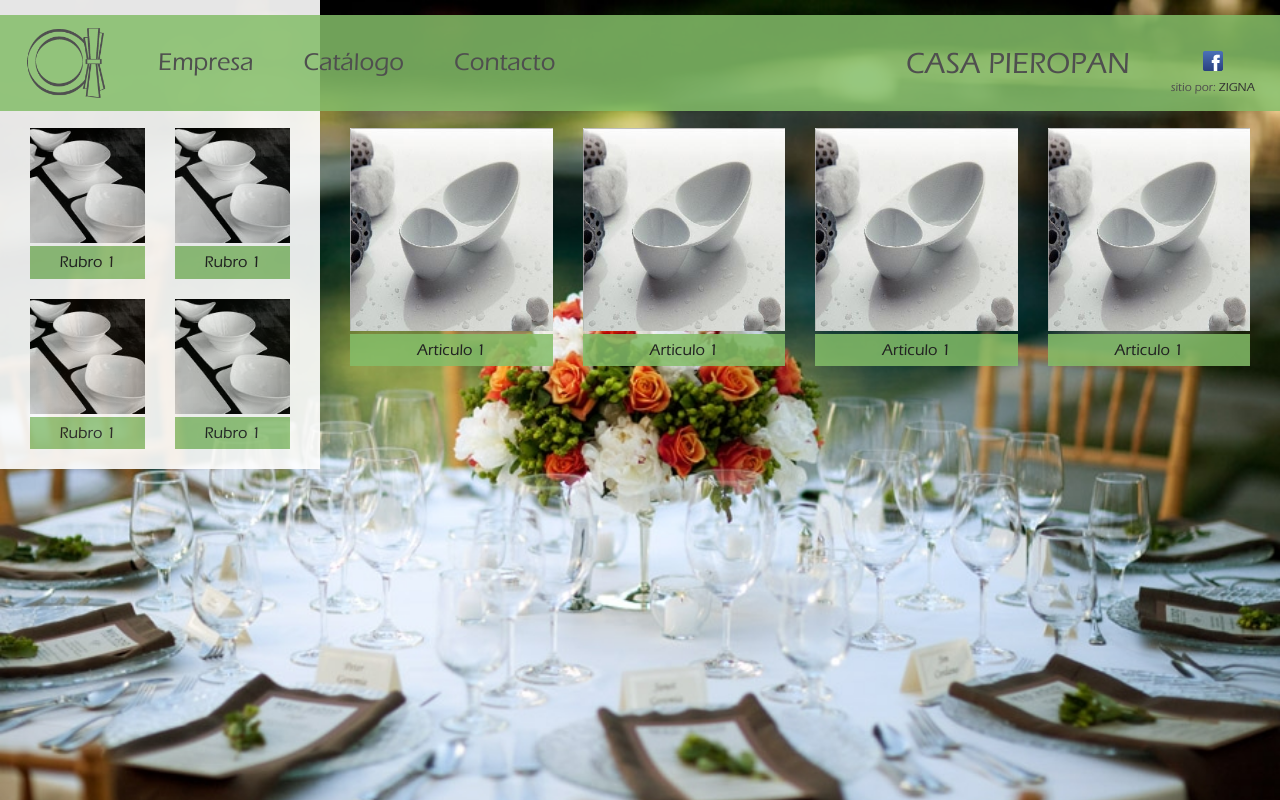
After one commit to ZignaWeb/Pieropan, a PHP site: page /catalogoTest.html in a window 1280 px wide. The commit adds this page. Run offline with PHP 8.4, Linux system fonts and the light colour scheme; some libraries are stand-ins or nearby versions.

Commit message:
final version

```diff
--- /dev/null
+++ b/catalogoTest.html
@@ -0,0 +1,146 @@
+<!doctype html>
+<html class="no-js" lang="en">
+    <head>
+        <meta charset="utf-8" />
+        <meta name="viewport" content="width=device-width, initial-scale=1.0" />
+        <title>Casa Pieropan - Inicio</title>
+        <link rel="stylesheet" href="r/css/normalize.css"/>
+        <link rel="stylesheet" href="r/css/foundation.css" />
+        <link rel="stylesheet" href="r/css/slidebars.css" />
+        <link rel="stylesheet" href="r/css/zigna.css" />
+        <script src="r/js/modernizr.js"></script>
+    </head>
+    <style>
+    </style>
+    <body id="test" class="home">
+      <header class="">
+      <div id='cssmenu' class="show-for-medium-up">
+        <ul>
+            <li class="has-sub"><a class="no-hover" href="index.php"><img class="logo" src="r/img/logo2.png"></a></li>
+            <li class='has-sub'><a href='empresa.php'><span class="menu-section">Empresa</span></a>
+            </li>
+            <li class='has-sub'><a href='catalogo.php'><span class="menu-section">Catálogo</span></a>
+              <ul>
+                 <li><a href='#'><span>Rubro 1</span></a></li>
+                 <li><a href='#'><span>Rubro 1</span></a></li>
+                 <li><a href='#'><span>Rubro 1</span></a></li>
+                 <li class='last'><a href='#'><span>Rubro 4</span></a></li>
+              </ul>
+            </li>
+            <li class='last'><a href='contacto.php'><span class="menu-section">Contacto</span></a></li>
+            <span class="text-center brand">CASA PIEROPAN</span>
+            <div class="text-center social-media">
+               <a href="#"><img src="r/img/webicon-facebook-s.png"></a>
+               <br /><span style="font-size:12px;">sitio por: <a href="http://www.zigna.com.ar" target="_blank">ZIGNA</a></span>
+           </div>
+        </ul>
+        </div>
+
+        <div class="small-12 custom-nav show-for-small-only">
+            <nav class="small-12 column">
+                <div class="small-2 column">
+                <a href="#" class="sb-toggle-left">Menu</a>
+                </div>
+                <div class="small-8 text-center column">
+                <span>Casa Pieropan</span>
+                </div>
+                <div class="small-2 column text-center small-font">
+                <a href="#"><img src="r/img/webicon-facebook-s.png"></a>
+                <br />
+                <span><a href="http://www.zigna.com.ar">ZIGNA</a></span>
+                </div>
+            </nav>
+        </div>
+
+
+        <div class="show-for-small-only sb-slidebar sb-left sb-width-thin">
+            <ul>
+                <li><a href="index.php">Inicio</a></li>
+                <li><a href="empresa.php">Empresa</a></li>
+                <li><a href="catalogo.php">Catálogo</a></li>
+                <li><a href="contacto.php">Contacto</a></li>
+            </ul>
+        </div>
+      </header>
+      <section class="small-12">
+      <article id="side" class="small-4 medium-4 large-3 column">
+          <div class="wrap-thumbs small-12">
+          	<div class="small-12 large-6 column text-center">
+            	<a href="#" class="text-center">
+                    <img src="r/img/rubro-1.jpg">
+                    <h6 class="panel">
+                    Rubro 1
+                    </h6>
+            	</a>
+            </div>
+            <div class="small-12 large-6 column text-center">
+            	<a href="#">
+                    <img src="r/img/rubro-1.jpg">
+                    <h6 class="panel">
+                    Rubro 1
+                    </h6>
+            	</a>
+            </div>
+            <div class="small-12 large-6 column text-center">
+            	<a href="#">
+                    <img src="r/img/rubro-1.jpg">
+                    <h6 class="panel">
+                    Rubro 1
+                    </h6>
+            	</a>
+            </div>
+            <div class="small-12 large-6 column text-center">
+            	<a href="#">
+                    <img src="r/img/rubro-1.jpg">
+                    <h6 class="panel">
+                    Rubro 1
+                    </h6>
+            	</a>
+            </div>
+          </div>
+      </article>
+      <article class="small-8 medium-8 large-9 column text-center">
+        <div class="small-12 medium-6 large-3 column text-center">
+            <a href="#">
+                <img src="r/img/articulo-1.jpg">
+                <h6 class="panel">
+                Articulo 1
+                </h6>
+            </a>
+        </div>
+        <div class="small-12 medium-6 large-3 column text-center">
+            <a href="#">
+                <img src="r/img/articulo-1.jpg">
+                <h6 class="panel">
+                Articulo 1
+                </h6>
+            </a>
+        </div>
+        <div class="small-12 medium-6 large-3 column text-center">
+            <a href="#">
+                <img src="r/img/articulo-1.jpg">
+                <h6 class="panel">
+                Articulo 1
+                </h6>
+            </a>
+        </div>
+        <div class="small-12 medium-6 large-3 column text-center">
+            <a href="#">
+                <img src="r/img/articulo-1.jpg">
+                <h6 class="panel">
+                Articulo 1
+                </h6>
+            </a>
+        </div>
+      </article>
+      </section>
+    <script src="r/js/vendor/jquery.js"></script>
+    <script src="r/js/vendor/slidebars.min.js"></script>
+    <script>
+        (function($) {
+            $(document).ready(function() {
+            });
+        }) (jQuery);
+    </script>
+    </body>
+</html>
--- a/contacto.php
+++ b/contacto.php
@@ -6,12 +6,12 @@
     <title>Casa Pieropan - Inicio</title>
     <link rel="stylesheet" href="r/css/normalize.css"/>
     <link rel="stylesheet" href="r/css/foundation.css" />
-    <link rel="stylesheet" href="r/css/slidebars.min.css" />
+    <link rel="stylesheet" href="r/css/slidebars.css" />
     <link rel="stylesheet" href="r/css/zigna.css" />
     <script src="r/js/modernizr.js"></script>
   </head>
-  <body id="contacto">
-  <div id="sb-site" class="contacto">
+  <body id="contacto" class="contacto">
+  <div id="sb-site" >
   <header class="small-12">
   	<?php include 'html-scraps/nav.php'; ?>
   </header>
--- a/html-scraps/_notes/dwsync.xml
+++ b/html-scraps/_notes/dwsync.xml
@@ -1,4 +1,4 @@
 <?xml version="1.0" encoding="utf-8" ?>
 <dwsync>
-<file name="nav.php" server="zigna.com.ar/public_html/preview/pieropan/" local="130456285368184000" remote="130456249200000000" Dst="0" />
+<file name="nav.php" server="zigna.com.ar/public_html/preview/pieropan/" local="130458654189844000" remote="130458618000000000" Dst="0" />
 </dwsync>
--- a/index.php
+++ b/index.php
@@ -6,12 +6,12 @@
         <title>Casa Pieropan - Inicio</title>
         <link rel="stylesheet" href="r/css/normalize.css"/>
         <link rel="stylesheet" href="r/css/foundation.css" />
-        <link rel="stylesheet" href="r/css/slidebars.min.css" />
+        <link rel="stylesheet" href="r/css/slidebars.css" />
         <link rel="stylesheet" href="r/css/zigna.css" />
         <script src="r/js/modernizr.js"></script>
     </head>
-    <body id="home">
-    <div id="sb-site" class="home">
+    <body id="home" class="home">
+    <div id="sb-site">
       <header class="small-12">
         <?php include 'html-scraps/nav.php'; ?>
       </header>
--- a/r/css/_notes/dwsync.xml
+++ b/r/css/_notes/dwsync.xml
@@ -1,8 +1,8 @@
 <?xml version="1.0" encoding="utf-8" ?>
 <dwsync>
-<file name="zigna.css" server="zigna.com.ar/public_html/preview/pieropan/" local="130456154789254000" remote="130456118400000000" Dst="0" />
+<file name="zigna.css" server="zigna.com.ar/public_html/preview/pieropan/" local="130458669530144000" remote="130458633000000000" Dst="0" />
 <file name="normalize.css" server="zigna.com.ar/public_html/preview/pieropan/" local="130411361720000000" remote="130456034400000000" Dst="0" />
 <file name="foundation.css" server="zigna.com.ar/public_html/preview/pieropan/" local="130411361720000000" remote="130456034400000000" Dst="0" />
 <file name="foundation.min.css" server="zigna.com.ar/public_html/preview/pieropan/" local="130411361720000000" remote="130456034400000000" Dst="0" />
-<file name="slidebars.min.css" server="zigna.com.ar/public_html/preview/pieropan/" local="130456180224104000" remote="130456144200000000" Dst="0" />
+<file name="slidebars.css" server="zigna.com.ar/public_html/preview/pieropan/" local="130457029876024000" remote="130456993800000000" Dst="0" />
 </dwsync>
--- /dev/null
+++ b/r/css/slidebars.css
@@ -0,0 +1,186 @@
+/* -----------------------------------
+ * Slidebars
+ * Version 0.9.4
+ * http://plugins.adchsm.me/slidebars/
+ *
+ * Written by Adam Smith
+ * http://www.adchsm.me/
+ *
+ * Released under MIT License
+ * http://plugins.adchsm.me/slidebars/license.txt
+ *
+ * -------------------
+ * Slidebars CSS Index
+ *
+ * 001 - Box Model, Html & Body
+ * 002 - Site
+ * 003 - Slidebars
+ * 004 - Animation
+ * 005 - Helper Classes
+ *
+ * ----------------------------
+ * 001 - Box Model, Html & Body
+ */
+
+html, body, #sb-site, .sb-slidebar {
+	margin: 0;
+	padding: 0;
+	-webkit-box-sizing: border-box;
+	   -moz-box-sizing: border-box;
+	        box-sizing: border-box;
+}
+
+html, body {
+	width: 100%;
+	overflow-x: hidden; /* Stops horizontal scrolling. */
+}
+
+/* ----------
+ * 002 - Site
+ */
+
+#sb-site {
+	height:100% !important;
+	width: 100%;
+	position: relative;
+	z-index: 1; /* Site sits above Slidebars */
+}
+
+/* ---------------
+ * 003 - Slidebars
+ */
+
+.sb-slidebar {
+	height: 100%;
+	overflow-y: auto; /* Enable vertical scrolling on Slidebars when needed. */
+	position: fixed;
+	top: 0;
+	z-index: 0; /* Slidebars sit behind sb-site. */
+	visibility: hidden; /* Initially hide the Slidebars. */
+	background-color: #222222; /* Default Slidebars background colour, overwrite this with your own css. */
+}
+
+.sb-left {
+	left: 0; /* Set Slidebar to the left. */
+}
+
+.sb-right {
+	right: 0; /* Set Slidebar to the right. */
+}
+
+html.sb-static .sb-slidebar,
+.sb-slidebar.sb-static {
+	position: absolute; /* Makes Slidebars scroll naturally with the site, and unfixes them for Android Browser < 3 and iOS < 5. */
+}
+
+.sb-slidebar.sb-active {
+	visibility: visible; /* Makes Slidebars visibile when open. */
+}
+
+.sb-slidebar.sb-style-overlay {
+	z-index: 9999; /* Set z-index high to ensure it overlays any other site elements. */
+}
+
+/* Slidebar widths for devices that don't support media queries. */
+	.sb-slidebar {
+		width: 30%;
+	}
+
+	.sb-width-thin {
+		width: 15%;
+	}
+
+	.sb-width-wide {
+		width: 45%;
+	}
+
+@media (max-width: 480px) { /* Slidebar width on extra small screens. */
+	.sb-slidebar {
+		width: 70%;
+	}
+
+	.sb-width-thin {
+		width: 40%;
+	}
+
+	.sb-width-wide {
+		width: 85%;
+	}
+}
+
+@media (min-width: 481px) { /* Slidebar width on small screens. */
+	.sb-slidebar {
+		width: 55%;
+	}
+
+	.sb-width-thin {
+		width: 40%;
+	}
+
+	.sb-width-wide {
+		width: 70%;
+	}
+}
+
+@media (min-width: 768px) { /* Slidebar width on small screens. */
+	.sb-slidebar {
+		width: 40%;
+	}
+
+	.sb-width-thin {
+		width: 25%;
+	}
+
+	.sb-width-wide {
+		width: 55%;
+	}
+}
+
+@media (min-width: 992px) { /* Slidebar width on medium screens. */
+	.sb-slidebar {
+		width: 30%;
+	}
+
+	.sb-width-thin {
+		width: 15%;
+	}
+
+	.sb-width-wide {
+		width: 45%;
+	}
+}
+
+@media (min-width: 1200px) { /* Slidebar width on large screens. */
+	.sb-slidebar {
+		width: 20%;
+	}
+
+	.sb-width-thin {
+		width: 5%;
+	}
+
+	.sb-width-wide {
+		width: 35%;
+	}
+}
+
+/* ---------------
+ * 004 - Animation
+ */
+
+.sb-slide, #sb-site, .sb-slidebar {
+	-webkit-transition: -webkit-transform 400ms ease;
+	   -moz-transition: -moz-transform 400ms ease;
+	     -o-transition: -o-transform 400ms ease;
+	        transition: transform 400ms ease;
+	-webkit-transition-property: -webkit-transform, left, right; /* Add left/right for Android < 4.4. */
+	-webkit-backface-visibility: hidden; /* Prevents flickering. This is non essential, and you may remove it if your having problems with fixed background images in Chrome. */
+}
+
+/* --------------------
+ * 005 - Helper Classes
+ */
+
+.sb-hide {
+	display: none; /* May be applied to control classes when Slidebars is disabled over a certain width. */
+}
--- a/r/css/slidebars.min.css
+++ /dev/null
@@ -1,2 +0,0 @@
-/* Slidebars 0.9.4 - http://plugins.adchsm.me/slidebars/ Written by Adam Smith - http://www.adchsm.me/ Released under MIT License - http://plugins.adchsm.me/slidebars/license.txt */
-html,body,#sb-site,.sb-slidebar{margin:0;padding:0;-webkit-box-sizing:border-box;-moz-box-sizing:border-box;box-sizing:border-box}html,body{width:100%;overflow-x:hidden}html{height:100%}body{min-height:100%;position:relative}#sb-site{width:100%;position:relative;z-index:1;background-color:#fff}.sb-slidebar{height:100%;overflow-y:auto;position:fixed;top:0;z-index:0;visibility:hidden;background-color:#222}.sb-left{left:0}.sb-right{right:0}html.sb-static .sb-slidebar,.sb-slidebar.sb-static{position:absolute}.sb-slidebar.sb-active{visibility:visible}.sb-slidebar.sb-style-overlay{z-index:9999}.sb-slidebar{width:30%}.sb-width-thin{width:15%}.sb-width-wide{width:45%}@media(max-width:480px){.sb-slidebar{width:70%}.sb-width-thin{width:55%}.sb-width-wide{width:85%}}@media(min-width:481px){.sb-slidebar{width:55%}.sb-width-thin{width:25%}.sb-width-wide{width:70%}}@media(min-width:768px){.sb-slidebar{width:40%}.sb-width-thin{width:25%}.sb-width-wide{width:55%}}@media(min-width:992px){.sb-slidebar{width:30%}.sb-width-thin{width:15%}.sb-width-wide{width:45%}}@media(min-width:1200px){.sb-slidebar{width:20%}.sb-width-thin{width:5%}.sb-width-wide{width:35%}}.sb-slide,#sb-site,.sb-slidebar{-webkit-transition:-webkit-transform 400ms ease;-moz-transition:-moz-transform 400ms ease;-o-transition:-o-transform 400ms ease;transition:transform 400ms ease;-webkit-transition-property:-webkit-transform,left,right;-webkit-backface-visibility:hidden}.sb-hide{display:none}
--- a/r/css/zigna.css
+++ b/r/css/zigna.css
@@ -1,6 +1,14 @@
 /**/
 .borde{
 	border:1px solid black;
+}
+.table{
+	display:table;
+}
+.table-cell{
+	display:table-cell;
+	height:100%;
+	vertical-align:middle;
 }
 /**/
 /***************************GENERAL****************************************/
@@ -12,15 +20,13 @@
 	font-style: normal;
 }
 html {
-
+    min-height: 100%;
+	position:relative;
 }
-}
-html, body  {
+body  {
+	position:relative !important;
     margin: 0;
-    height: 100%;
-    min-height: 100%;
-}
-body{
+    height: 100% !important;
 	font-family:"Regular",Georgia, "Times New Roman", Times, serif;
 	color:#4f4f4f !important;
 }
@@ -193,14 +199,55 @@ header{
   width: 90.063em; }
 
   width: 120.063em; }*/
+.custom-nav{
+	background:#333;
+	height:50px;
+}
+.custom-nav a, .custom-nav span, .sb-slidebar a {
+	color:#FFF;
+}
+.custom-nav div:nth-of-type(1){
+	padding-left:0;
+	padding-top:15px;
+}
+.custom-nav div:nth-of-type(2){
+	padding-top:13px;
+}
+.custom-nav div:nth-of-type(2) span{
+	font-size:120%;
+}
+.custom-nav div:nth-of-type(3){
+	padding-top:8px;
+	padding-right:0 !important;
+}
+.custom-nav div:nth-of-type(3) span{
+	font-size:12px;
+	white-space:nowrap;
+}
+ul{
+	list-style-type:none;
+	padding:0;
+	margin:0;
+}
+.sb-slidebar ul{
+	padding:50px 0 0 0;
+}
+.sb-slidebar ul li {
+	border-bottom:1px solid #333;
+	padding-left:15px;
+}
+.sb-slidebar ul li:hover {
+	background:#333;
+}
 /*************************************************************************/
 
 /***************************ARTICLE*******************************************/
 section {
 	position:absolute;
 	top:0;
-	left:0;
-	height:100%;
+    left:0;
+    right:0;
+	min-height:100%;
 }
 article{
 	padding-top:8rem;
@@ -208,7 +255,7 @@ article{
 #side{
 	background:#FFF;
 	opacity:0.9;
-	min-height:100% !important;
+	height:100% !important;
 	z-index:200 !important;
 }
 #side h1, #side h2, #side p{
@@ -237,6 +284,21 @@ article{
 }
 .panel {
 	font-family:inherit;
+	padding: 5px !important;
+	background:url(../img/headerBackground.png);
+	border:none !important;
+}
+#catalogo #side h6{
+	margin-top:0;
+	max-width:150px;
+	margin-left:auto;
+	margin-right:auto;
+}
+#catalogo article:not(#side) h6{
+	margin-top:0;
+	max-width:304px;
+	margin-left:auto;
+	margin-right:auto;
 }
 /**************************************************************************/
 /***************************CONTACTO***************************************/
```
Also changed, not shown: _notes/dwsync.xml (+3 -4 lines), catalogo.php (+58 -12 lines), empresa.php (+3 -5 lines), html-scraps/nav.php (+2 -43 lines).
